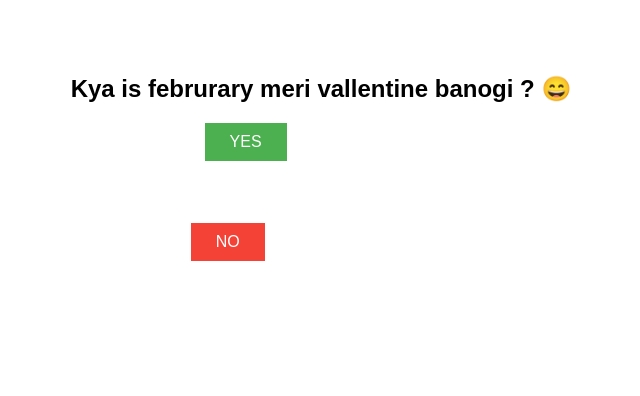
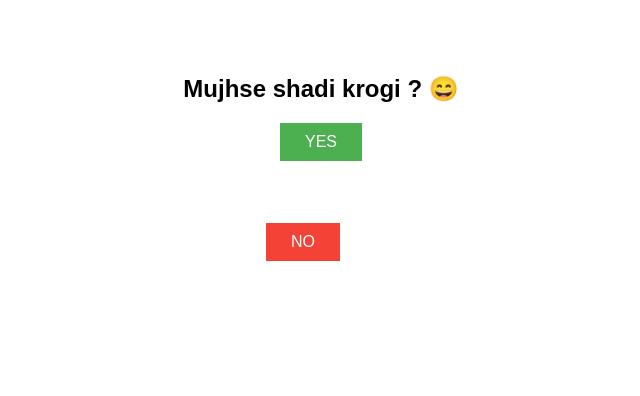
Before and after one commit to himanshu62045/Fun_game, a website built with Vite: page index.html in a window 1280 px wide. Shown: the part 176-572 px from the top of the page, without its empty margins (319-959 px from the left). Built offline with nearby package versions, Linux system fonts and the light colour scheme.

Commit message:
Update question in h2 element in index.html
YES

```diff
--- a/index.html
+++ b/index.html
@@ -7,7 +7,7 @@
   </head>
   <body>
     <div id="app">
-      <h2>Kya is februrary meri vallentine banogi ? 😄</h2>
+      <h2>Mujhse shadi krogi ? 😄</h2>
 
       <div class="btn-area">
         <button id="yesBtn">YES</button>
```
